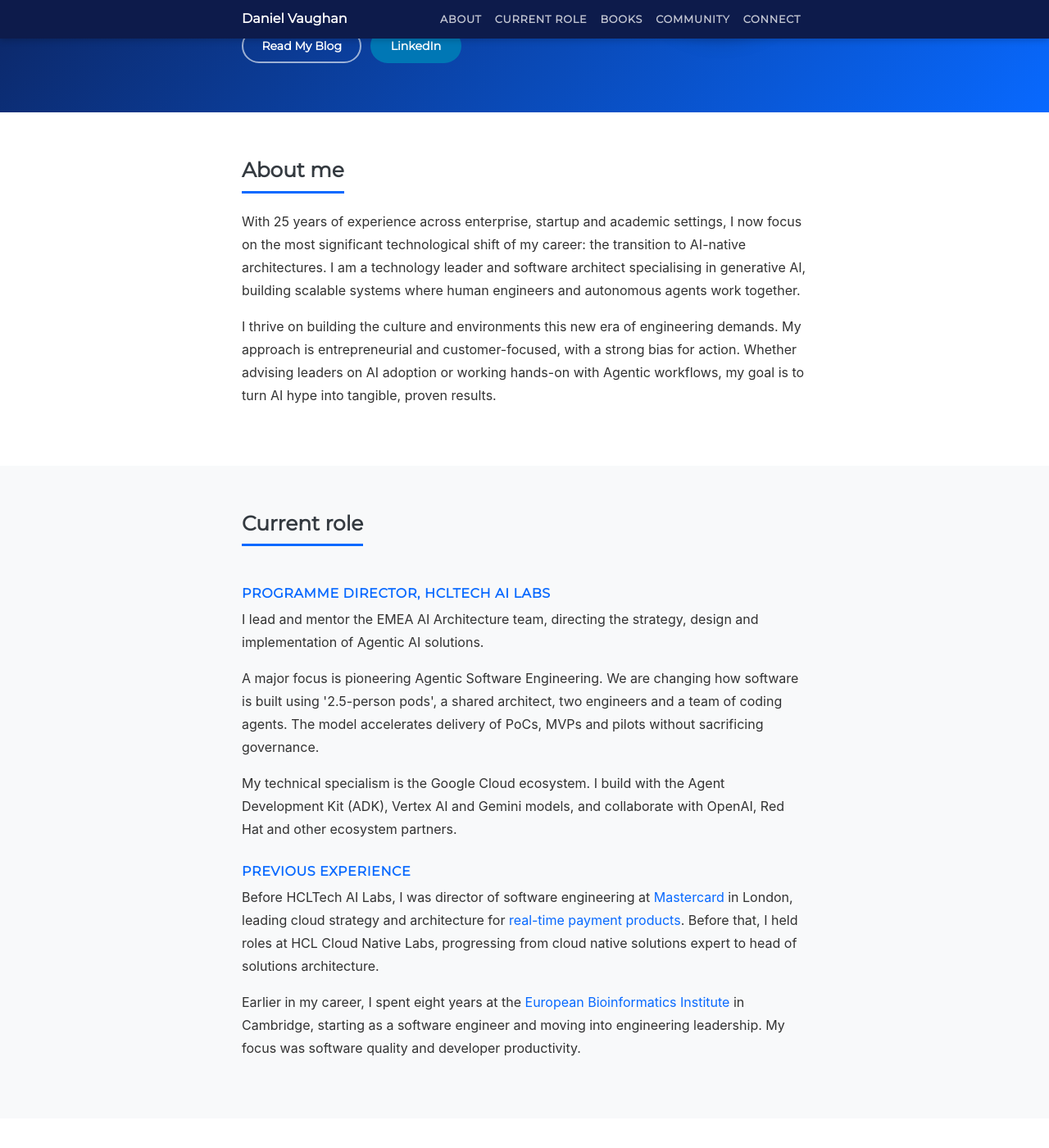
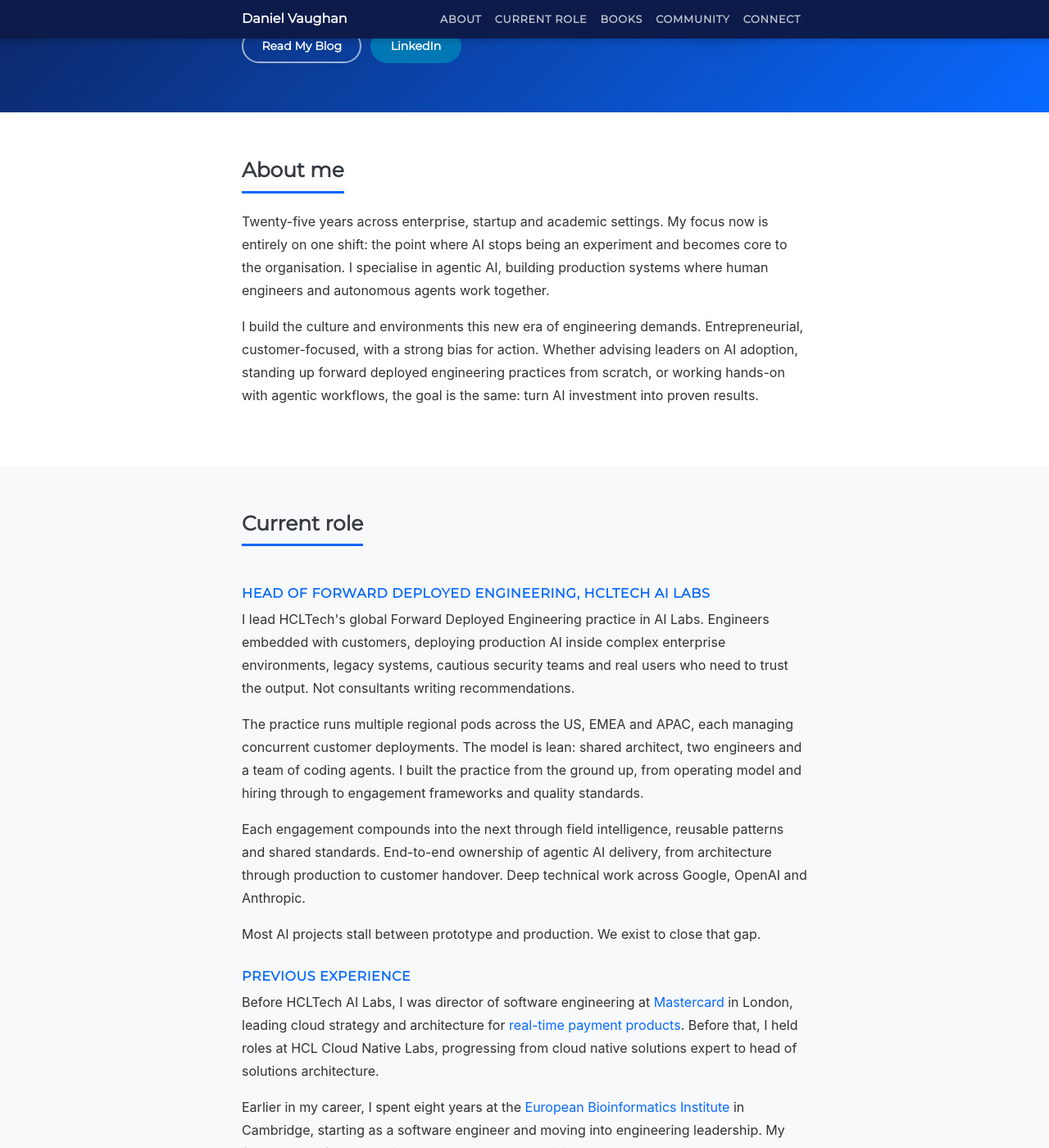
Before and after one commit to danielvaughan/danielvaughan.github.io, a Jekyll site: the page built from index.md, in a window 1280 px wide and 1400 px high, scrolled down 311 px. Shown: the whole window at 82% size. Built offline with Jekyll 4.4.1, drawn with Linux system fonts in a browser that asks for light colours; comment, search, counter and statistics services are not loaded; some of the changed text lies outside the part shown.

Commit message:
updated text

```diff
--- a/index.md
+++ b/index.md
@@ -8,9 +8,9 @@
   <div class="container">
     <div class="row align-items-center">
       <div class="col-md-8 order-2 order-md-1">
-        <p class="hero-eyebrow">Technology Leader · Agentic AI · Software Engineering</p>
+        <p class="hero-eyebrow">Technology Leader · Agentic AI · Forward Deployed Engineering</p>
         <h1 class="hero-name">Daniel Vaughan</h1>
-        <p class="hero-bio">I help organisations understand and navigate the future of work, specifically how Agentic AI is transforming software engineering.</p>
+        <p class="hero-bio">I help organisations turn AI investment into production systems that work correctly from the start. Not just faster delivery, but higher quality at the same cost.</p>
         <div class="hero-actions">
           <a href="https://blog.danielvaughan.com" target="_blank" rel="noopener noreferrer" class="connect-btn connect-blog">Read My Blog</a>
           <a href="https://www.linkedin.com/in/danielpvaughan" target="_blank" rel="noopener noreferrer" class="connect-btn connect-linkedin">LinkedIn</a>
@@ -26,18 +26,19 @@
 <section class="content-section bg-white" id="about">
   <div class="container">
     <h2>About me</h2>
-    <p>With 25 years of experience across enterprise, startup and academic settings, I now focus on the most significant technological shift of my career: the transition to AI-native architectures. I am a technology leader and software architect specialising in generative AI, building scalable systems where human engineers and autonomous agents work together.</p>
-    <p>I thrive on building the culture and environments this new era of engineering demands. My approach is entrepreneurial and customer-focused, with a strong bias for action. Whether advising leaders on AI adoption or working hands-on with Agentic workflows, my goal is to turn AI hype into tangible, proven results.</p>
+    <p>Twenty-five years across enterprise, startup and academic settings. My focus now is entirely on one shift: the point where AI stops being an experiment and becomes core to the organisation. I specialise in agentic AI, building production systems where human engineers and autonomous agents work together.</p>
+    <p>I build the culture and environments this new era of engineering demands. Entrepreneurial, customer-focused, with a strong bias for action. Whether advising leaders on AI adoption, standing up forward deployed engineering practices from scratch, or working hands-on with agentic workflows, the goal is the same: turn AI investment into proven results.</p>
   </div>
 </section>
 
 <section class="content-section bg-alt" id="role">
   <div class="container">
     <h2>Current role</h2>
-    <h3>Programme Director, <a href="https://www.hcltech.com" target="_blank" rel="noopener noreferrer">HCLTech AI Labs</a></h3>
-    <p>I lead and mentor the EMEA AI Architecture team, directing the strategy, design and implementation of Agentic AI solutions.</p>
-    <p>A major focus is pioneering Agentic Software Engineering. We are changing how software is built using '2.5-person pods', a shared architect, two engineers and a team of coding agents. The model accelerates delivery of PoCs, MVPs and pilots without sacrificing governance.</p>
-    <p>My technical specialism is the Google Cloud ecosystem. I build with the Agent Development Kit (ADK), Vertex AI and Gemini models, and collaborate with OpenAI, Red Hat and other ecosystem partners.</p>
+    <h3>Head of Forward Deployed Engineering, <a href="https://www.hcltech.com" target="_blank" rel="noopener noreferrer">HCLTech AI Labs</a></h3>
+    <p>I lead HCLTech's global Forward Deployed Engineering practice in AI Labs. Engineers embedded with customers, deploying production AI inside complex enterprise environments, legacy systems, cautious security teams and real users who need to trust the output. Not consultants writing recommendations.</p>
+    <p>The practice runs multiple regional pods across the US, EMEA and APAC, each managing concurrent customer deployments. The model is lean: shared architect, two engineers and a team of coding agents. I built the practice from the ground up, from operating model and hiring through to engagement frameworks and quality standards.</p>
+    <p>Each engagement compounds into the next through field intelligence, reusable patterns and shared standards. End-to-end ownership of agentic AI delivery, from architecture through production to customer handover. Deep technical work across Google, OpenAI and Anthropic.</p>
+    <p>Most AI projects stall between prototype and production. We exist to close that gap.</p>
     <h3>Previous experience</h3>
     <p>Before HCLTech AI Labs, I was director of software engineering at <a href="https://www.vocalink.com/" target="_blank" rel="noopener noreferrer">Mastercard</a> in London, leading cloud strategy and architecture for <a href="https://b2b.mastercard.com/real-time-payments/" target="_blank" rel="noopener noreferrer">real-time payment products</a>. Before that, I held roles at HCL Cloud Native Labs, progressing from cloud native solutions expert to head of solutions architecture.</p>
     <p>Earlier in my career, I spent eight years at the <a href="https://www.ebi.ac.uk" target="_blank" rel="noopener noreferrer">European Bioinformatics Institute</a> in Cambridge, starting as a software engineer and moving into engineering leadership. My focus was software quality and developer productivity.</p>
@@ -50,7 +51,7 @@
     <div class="book-card mb-3">
       <div class="book-title"><a href="https://cloudnativegcp.com" target="_blank" rel="noopener noreferrer">Cloud Native Development with Google Cloud</a></div>
       <div class="book-meta">O'Reilly · January 2024</div>
-      <p class="mb-0">A practical guide to building cloud-native applications on Google Cloud, covering Kubernetes, Cloud Run and the full GCP ecosystem.</p>
+      <p class="mb-0">A practical guide to building cloud native applications on Google Cloud, covering Kubernetes, Cloud Run and the full GCP ecosystem.</p>
     </div>
     <div class="book-card mb-4">
       <div class="book-title"><a href="https://www.amazon.co.uk/Ext-GWT-2-0-Beginners-Guide/dp/1849511845" target="_blank" rel="noopener noreferrer">Ext GWT 2.0: Beginner's Guide</a></div>
@@ -63,7 +64,7 @@
 <section class="content-section bg-alt" id="community">
   <div class="container">
     <h2>Community</h2>
-    <p>I am passionate about community and skills development. I founded the Genome Campus Software Community and EMBL-EBI Technical Seminars Programme. I currently organise the <a href="https://www.meetup.com/cambridge-software-crafters/" target="_blank" rel="noopener noreferrer">Software Crafters Cambridge</a> Meetup group.</p>
+    <p>Community and skills development run through my career. I founded the Genome Campus Software Community and EMBL-EBI Technical Seminars Programme. I currently organise the <a href="https://www.meetup.com/cambridge-software-crafters/" target="_blank" rel="noopener noreferrer">Software Crafters Cambridge</a> Meetup group.</p>
     <p class="mb-0">I live in Saffron Walden with my wife Michelle and son Alex.</p>
   </div>
 </section>
```
